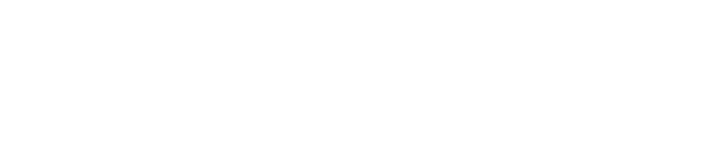
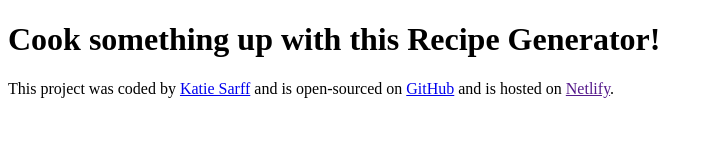
Before and after one commit to Ksarff17/recipe-generator, a plain HTML site: page index.html in a window 1280 px wide. Shown: the whole page, without its empty margins (0-713 px from the left). Drawn offline with Linux system fonts and the light colour scheme.

Commit message:
linked Github and Netlify accounts

```diff
--- a/index.html
+++ b/index.html
@@ -7,6 +7,8 @@
     <title>Recipe Generator</title>
 </head>
 <body>
+    <h1>Cook something up with this Recipe Generator!</h1>
+    <footer>This project was coded by <a href="https://github.com/Ksarff17" target="_blank">Katie Sarff</a> and is open-sourced on <a href="https://github.com/Ksarff17/recipe-generator" target="_blank">GitHub</a> and is hosted on <a href="" target="_blank">Netlify</a>.</footer>
     <script src="script.js"></script>
 </body>
 </html>
```
